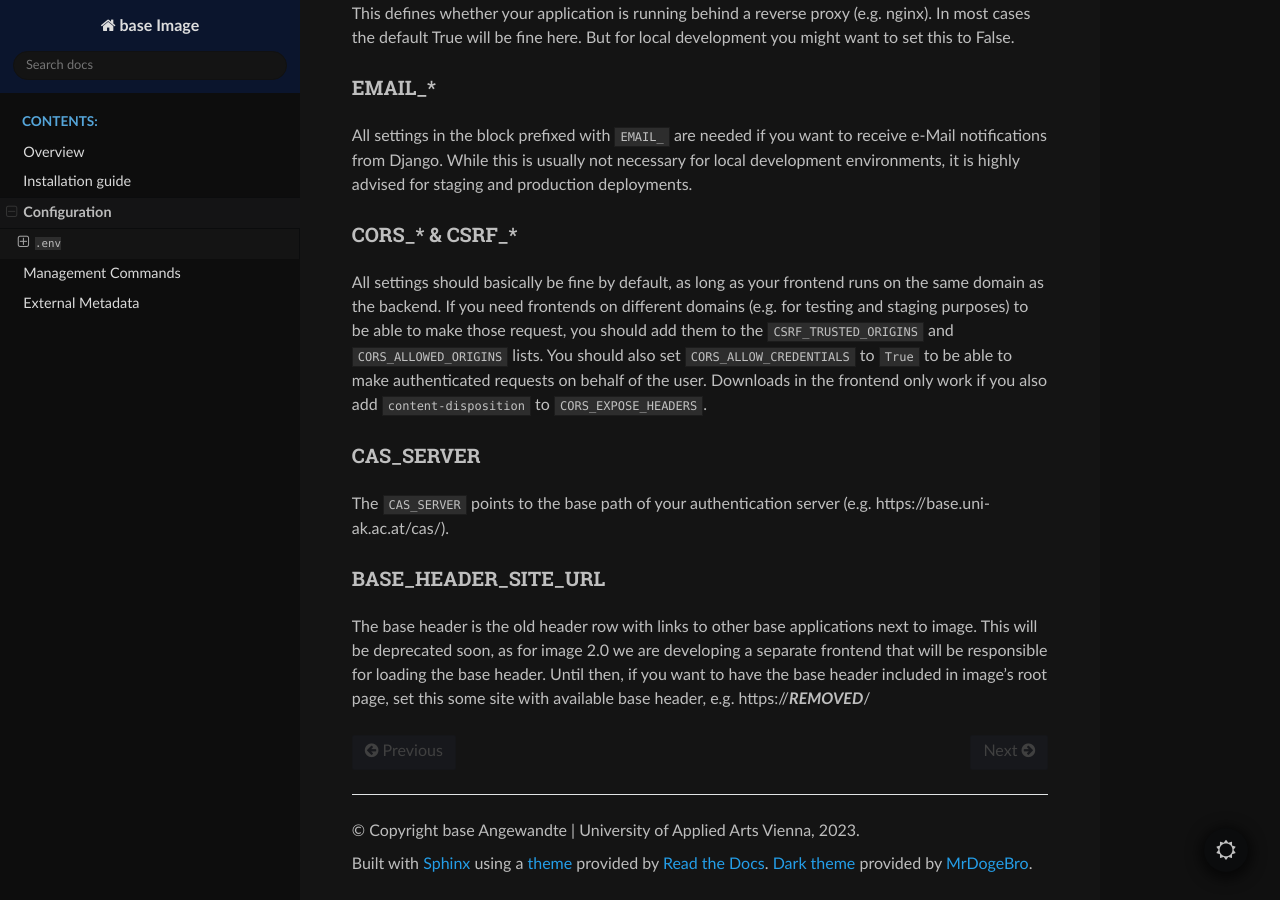
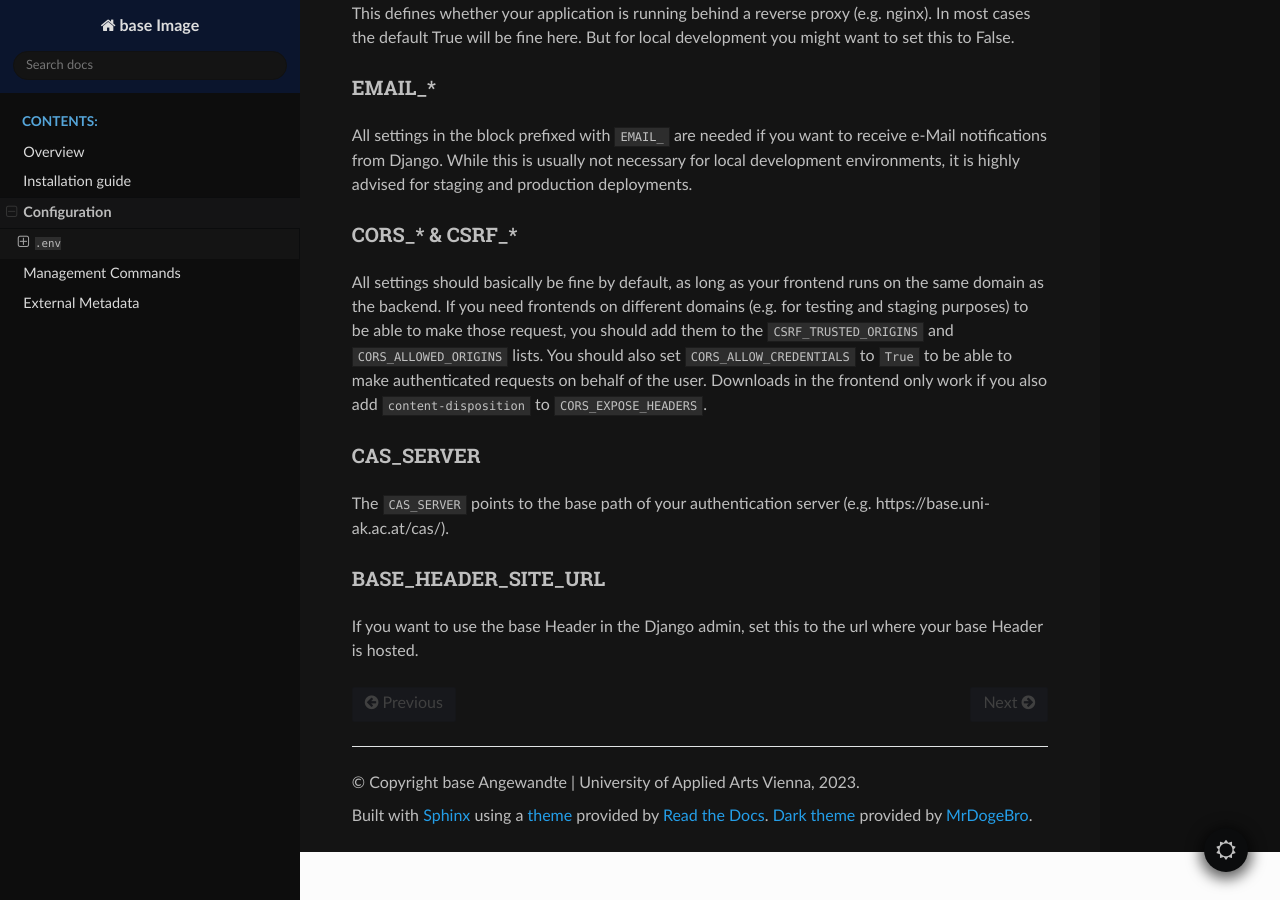
Before and after one commit to base-angewandte/image-backend, a Sphinx documentation site: the page built from docs/configuration.md, in a window 1280 px wide and 900 px high, scrolled down 1499 px. Built offline with Sphinx 7.4.7 and the Read the Docs theme 3.1.0, drawn with Linux system fonts in a browser that asks for light colours.

Commit message:
docs: update BASE_HEADER_SITE_URL documentation

```diff
--- a/docs/configuration.md
+++ b/docs/configuration.md
@@ -87,8 +87,5 @@ https://base.uni-ak.ac.at/cas/).
 
 ### BASE_HEADER_SITE_URL
 
-The base header is the old header row with links to other base applications next
-to image. This will be deprecated soon, as for image 2.0 we are developing a
-separate frontend that will be responsible for loading the base header. Until
-then, if you want to have the base header included in image's root page, set
-this some site with available base header, e.g. https://***REMOVED***/
+If you want to use the base Header in the Django admin, set this to the url where
+your base Header is hosted.
```
